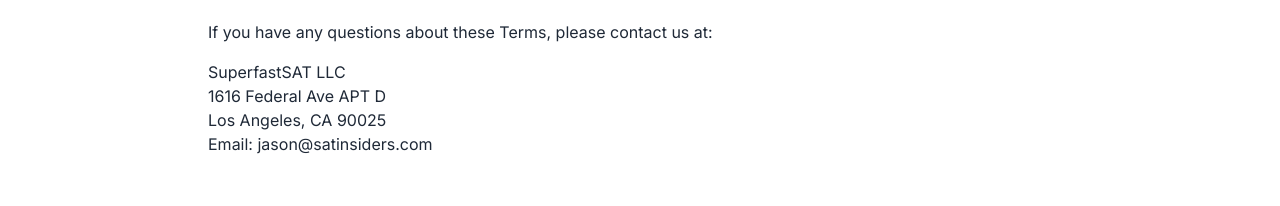
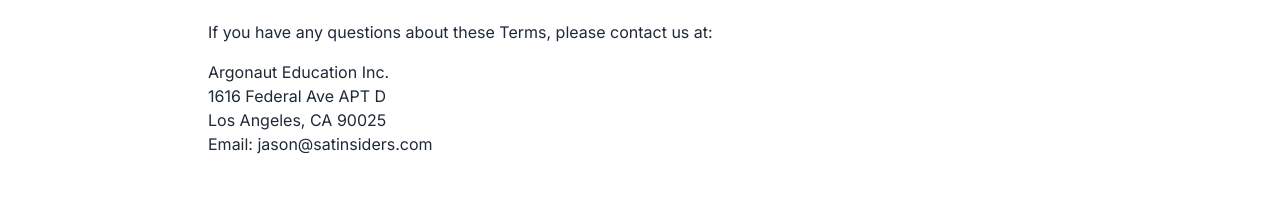
Before and after one commit to satinsiders/daily-care-landing, a Next.js app: page /terms-of-service in a window 1280 px wide. Shown: the part 5048-5254 px from the top of the page. Built offline with nearby package versions, Linux system fonts and the light colour scheme.

Commit message:
Update terms-of-service.js

```diff
--- a/pages/terms-of-service.js
+++ b/pages/terms-of-service.js
@@ -347,7 +347,7 @@
             If you have any questions about these Terms, please contact us at:
           </p>
           <p>
-            SuperfastSAT LLC
+            Argonaut Education Inc.
             <br />
             1616 Federal Ave APT D
             <br />
```
